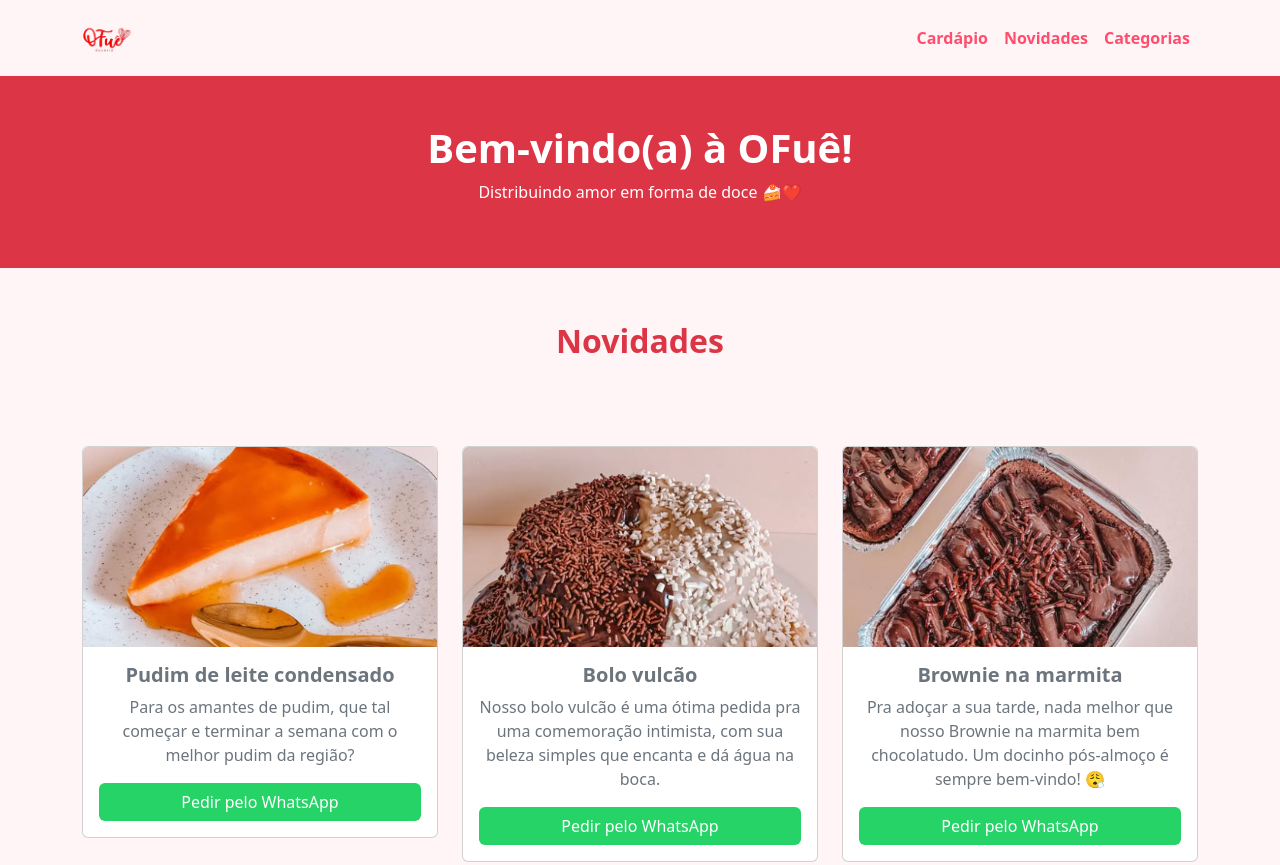
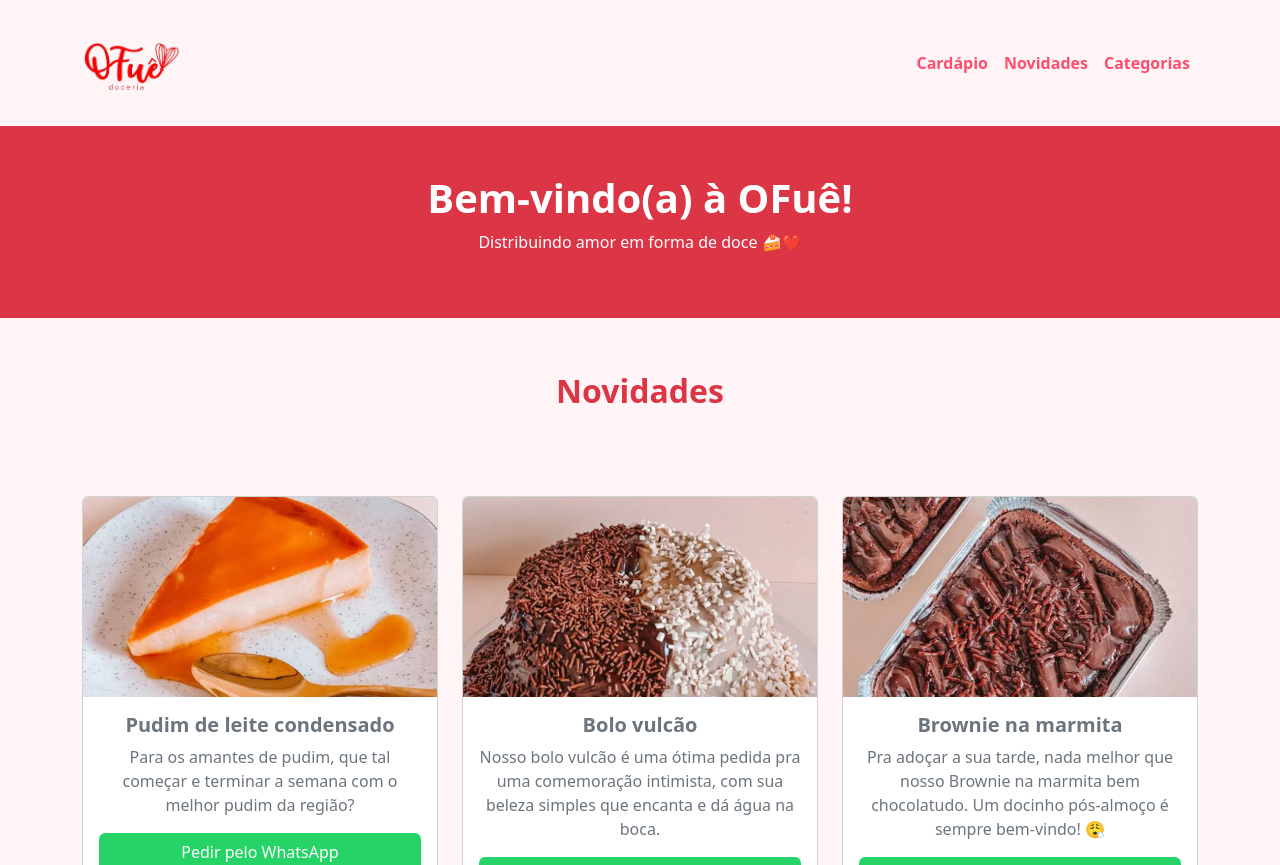
Before and after one commit to lanalcantara/projeto-ofu-, a plain HTML site: page index.html in a window 1280 px wide. Shown: the top 865 px of the page. Drawn offline with nearby package versions, Linux system fonts and the light colour scheme.

Commit message:
aumentando o tamanho da logo

```diff
--- a/cardapio.css
+++ b/cardapio.css
@@ -38,8 +38,8 @@ body {
     gap: 5px; /* Ajusta o espaço entre o logo e o nome */
   }
   .navbar-brand img {
-    max-height: 50px; /* Ajuste para um tamanho adequado */
-    width: auto;
+    max-height: 150px; /* Ajuste para um tamanho adequado */
+    width: 100px;
     height: 90%;
   }
 
--- a/styles.css
+++ b/styles.css
@@ -61,8 +61,8 @@ body {
   display: flex;
   align-items: center;
   gap: 10px; /* Ajuste o espaçamento entre a logo e o texto */
+}
 
-}
 .btn btn-outline{
   background-color: #dc3545;
   color: white;
@@ -79,8 +79,8 @@ body {
   gap: 5px; /* Ajusta o espaço entre o logo e o nome */
 }
 .navbar-brand img {
-  max-height: 50px; /* Ajuste para um tamanho adequado */
-  width: auto;
+  max-height: 150px; /* Ajuste para um tamanho adequado */
+  width: 100px;
   height: 90%;
 }
 .novidades {
```
